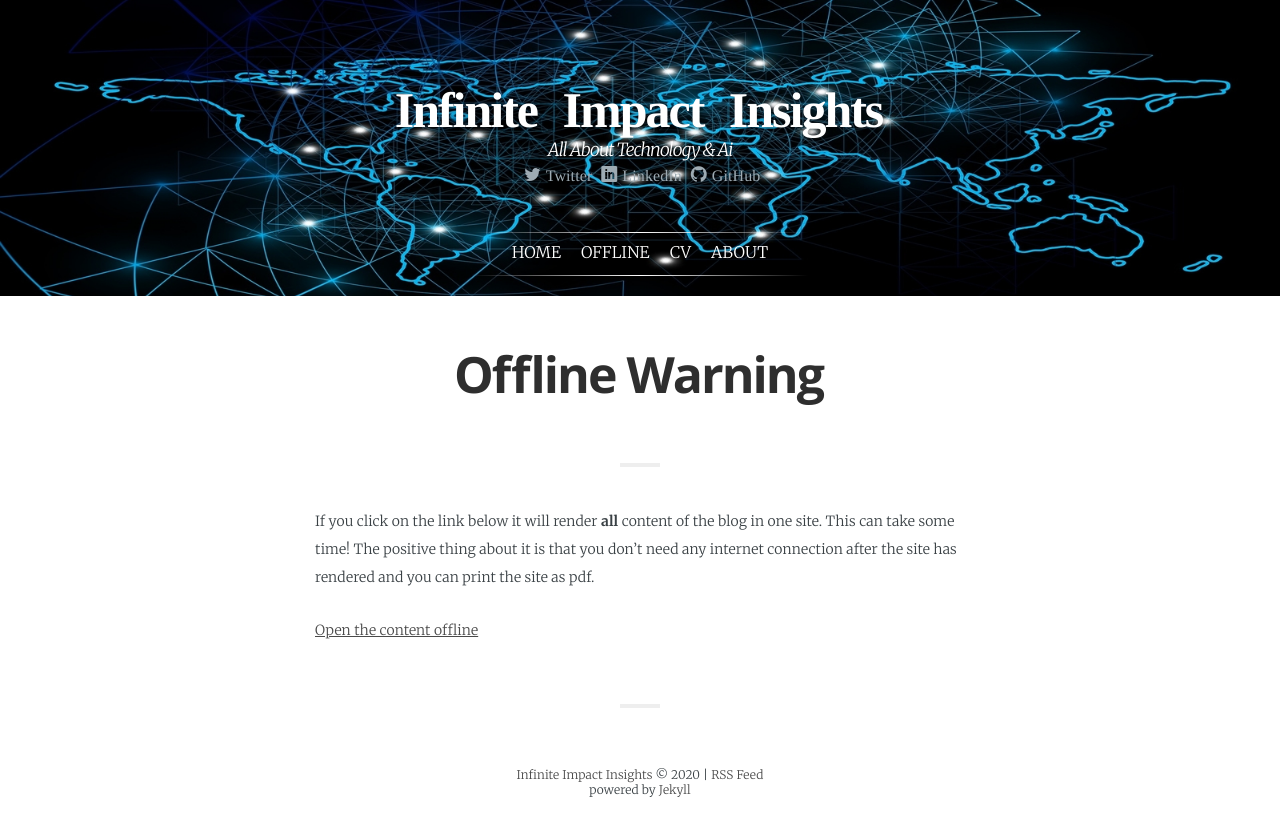
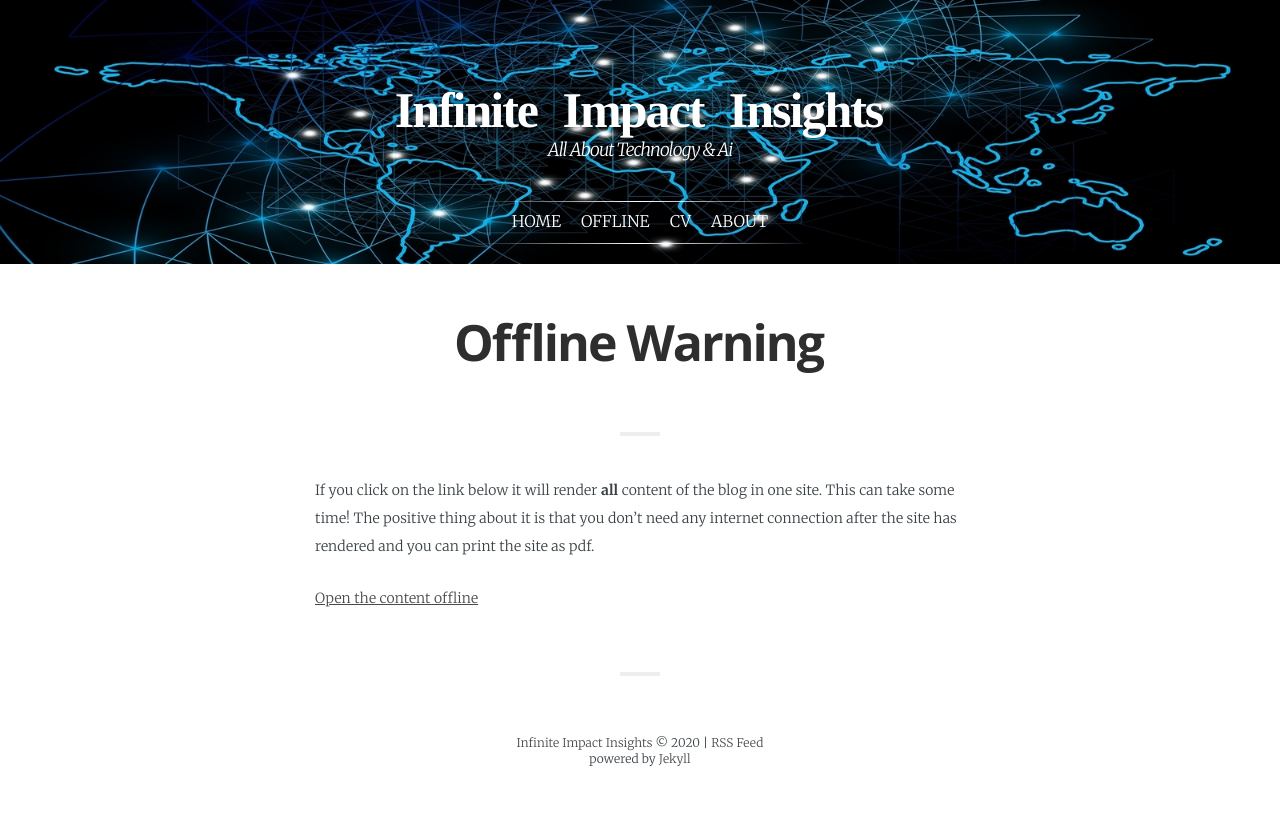
Before and after one commit to AllieUbisse/allieubisse.github.io, a Jekyll site: the page built from _pages/offline-warning.md, in a window 1280 px wide. Shown: the top 836 px of the page. Built offline with Jekyll 4.4.1, drawn with Linux system fonts in a browser that asks for light colours; some web fonts are replaced.

```diff
--- a/_includes/header.html
+++ b/_includes/header.html
@@ -4,42 +4,11 @@
 {% assign cover = site.cover %}
 {% endif %}
 
-{% if site.data.authors and site.data.authors[page.author] %}
-{% assign author = site.data.authors[page.author] %}
-{% elsif site.data.authors %}
-{% assign author = site.data.authors[0] %}
-{% endif %}
-
-
 <header class="main-header detail-page image-bg {% if cover %} has-cover" style="background-image: url({{ cover | absolute_url }})" {% else %} no-cover" {% endif %}>
 
     <h1 class="page-title"><a href="{{ "/" | absolute_url }}" title="{{ site.title }}">{{ site.title }}</a></h1>
     <h2 class="page-description">{{ site.subtitle }}</h2>
 
-        <div class="author-meta">
-            {%  if author.email %}<a href="mailto:{{ author.email }}" itemprop="email" class="icon-mail">Mail</a>{% endif %}
-
-            {%  if author.twitter %}<a href="https://twitter.com/{{ author.twitter }}" itemprop="sameAs" class="icon-twitter">Twitter</a> {% endif %}
-            {%  if author.linkedin %}<a href="https://www.linkedin.com/in/{{ author.linkedin }}" itemprop="sameAs" class="icon-linkedin">LinkedIn</a> {% endif %}
-            {%  if author.xing %}<a href="https://www.xing.com/profile/{{ author.xing }}" itemprop="sameAs" class="icon-xing">Xing</a> {% endif %}
-
-            {%  if author.github %}<a href="https://github.com/{{ author.github }}" itemprop="sameAs" class="icon-github">GitHub</a> {% endif %}
-            {%  if author.stackoverflow %}<a href="http://stackoverflow.com/users/{{ author.stackoverflow }}" itemprop="sameAs" class="icon-stackoverflow">StackOverflow</a> {% endif %}
-
-            {%  if author.facebook %}<a href="https://www.facebook.com/{{ author.facebook }}" itemprop="sameAs" class="icon-facebook">Facebook</a> {% endif %}
-            {%  if author.gplus %}<a href="https://plus.google.com/+{{ author.gplus }}" itemprop="sameAs" class="icon-google-plus">Google+</a> {% endif %}
-
-            {%  if author.soundcloud %}<a href="https://soundcloud.com/{{ author.soundcloud }}" itemprop="sameAs" class="icon-soundcloud">Soundcloud</a> {% endif %}
-            {%  if author.youtube %}<a href="https://www.youtube.com/user/{{ author.youtube }}" itemprop="sameAs" class="icon-youtube">YouTube</a> {% endif %}
-            {%  if author.spotify %}<a href="https://open.spotify.com/user/{{ author.spotify }}" itemprop="sameAs" class="icon-spotify">Spotify</a> {% endif %}
-            {%  if author.twitch %}<a href="https://www.twitch.tv/{{ author.twitch }}" itemprop="sameAs" class="icon-twitch">Twitch</a> {% endif %}
-
-            {%  if author.pinterest %}<a href="https://www.pinterest.com/{{ author.pinterest }}" itemprop="sameAs" class="icon-pinterest">Pinterest</a> {% endif %}
-            {%  if author.dribble %}<a href="https://dribbble.com/{{ author.dribble }}" itemprop="sameAs" class="icon-dribbble">Dribble</a> {% endif %}
-            {%  if author.behance %}<a href="https://www.behance.net/{{ author.behance }}" itemprop="sameAs" class="icon-behance">Behance</a> {% endif %}
-            {%  if author.s500px %}<a href="https://500px.com/{{ author.s500px }}" itemprop="sameAs" class="icon-500px">500px</a> {% endif %}
-            {%  if author.reddit %}<a href="https://de.reddit.com/user/{{ author.reddit }}" itemprop="sameAs" class="icon-reddit">Reddit</a> {% endif %}
-        </div>
     <div class="nav">
             <a class="page-link" href="{{ "/" | absolute_url }}" title="Home">Home</a>
 
```
